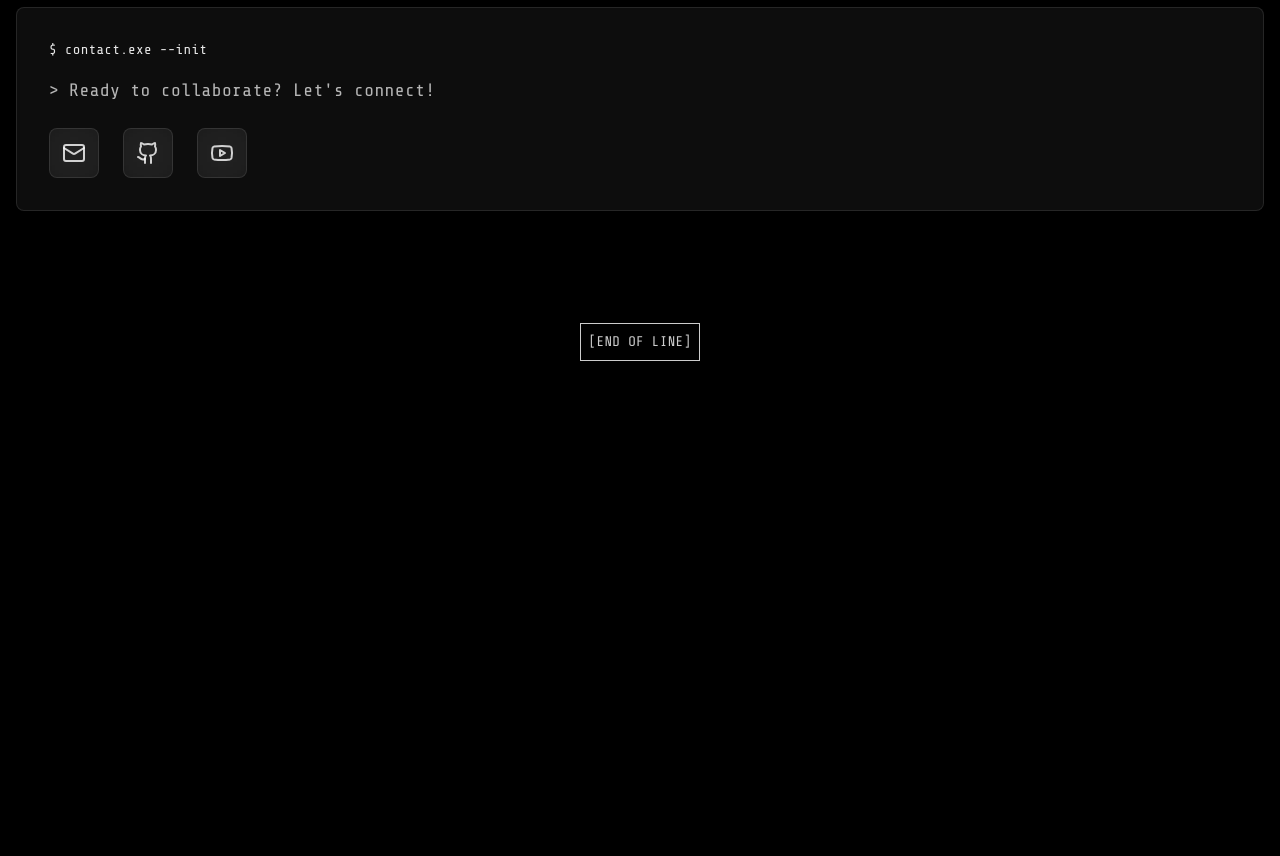
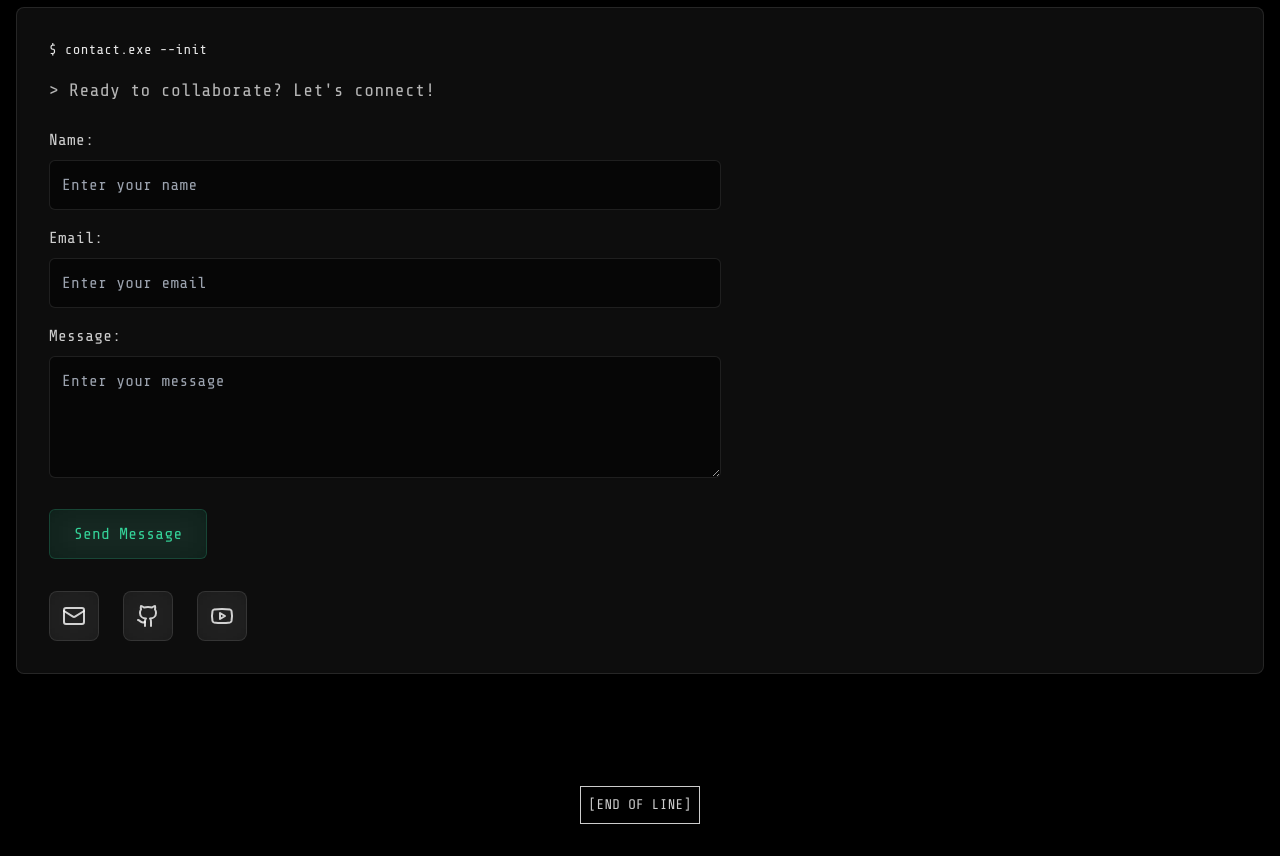
Before and after one commit to Yugabharathi21/Profolio-webpaage-eDexui, a React (Vite) app: page / in a window 1280 px wide. Shown: the part 5400-6256 px from the top of the page. Before the commit the page ends 5793 px from the top, so only its background shows below. Built offline with nearby package versions, Linux system fonts and the light colour scheme.

Commit message:
Add contact form functionality to App component, enabling users to submit their name, email, and message via a webhook. Includes form validation and success/error handling.

```diff
--- a/src/App.tsx
+++ b/src/App.tsx
@@ -311,6 +311,84 @@ function App() {
           <div className="terminal-window p-8">
             <p className="text-white/90 mb-4 terminal-text text-sm">$ contact.exe --init</p>
             <p className="text-white/70 mb-6 text-lg terminal-text">{'>'} Ready to collaborate? Let's connect!</p>
+
+            {/* Contact Form */}
+            <form
+              className="max-w-2xl mb-8"
+              onSubmit={async (e) => {
+                e.preventDefault();
+                const form = e.target as HTMLFormElement;
+                const formData = new FormData(form);
+
+                const webhookUrl = "https://discord.com/api/webhooks/1334197974577709200/x-9G1IuJjmjUW5f-gJN4zJPdYDRyT1PbMLvvwcUWsTEgpbFbBDUMENVBVCjNH6LU7cNM";
+
+                try {
+                  const response = await fetch(webhookUrl, {
+                    method: 'POST',
+                    headers: {
+                      'Content-Type': 'application/json',
+                    },
+                    body: JSON.stringify({
+                      content: `New Contact Form Submission\n\nName: ${formData.get('name')}\nEmail: ${formData.get('email')}\nMessage: ${formData.get('message')}`,
+                    }),
+                  });
+
+                  if (response.ok) {
+                    alert('Message sent successfully!');
+                    form.reset();
+                  } else {
+                    throw new Error('Failed to send message');
+                  }
+                } catch (error) {
+                  alert('Failed to send message. Please try again later.');
+                }
+              }}
+            >
+              <div className="mb-4">
+                <label htmlFor="name" className="block text-white/80 mb-2 terminal-text">Name:</label>
+                <input
+                  type="text"
+                  id="name"
+                  name="name"
+                  required
+                  className="w-full bg-black/50 border border-white/10 text-white p-3 rounded-md focus:border-emerald-400/50 focus:outline-none terminal-text"
+                  placeholder="Enter your name"
+                />
+              </div>
+
+              <div className="mb-4">
+                <label htmlFor="email" className="block text-white/80 mb-2 terminal-text">Email:</label>
+                <input
+                  type="email"
+                  id="email"
+                  name="email"
+                  required
+                  className="w-full bg-black/50 border border-white/10 text-white p-3 rounded-md focus:border-emerald-400/50 focus:outline-none terminal-text"
+                  placeholder="Enter your email"
+                />
+              </div>
+
+              <div className="mb-6">
+                <label htmlFor="message" className="block text-white/80 mb-2 terminal-text">Message:</label>
+                <textarea
+                  id="message"
+                  name="message"
+                  required
+                  rows={4}
+                  className="w-full bg-black/50 border border-white/10 text-white p-3 rounded-md focus:border-emerald-400/50 focus:outline-none terminal-text"
+                  placeholder="Enter your message"
+                />
+              </div>
+
+              <button
+                type="submit"
+                className="bg-emerald-500/10 text-emerald-400 px-6 py-3 rounded-md hover:bg-emerald-500/20 transition-all glass-card border border-emerald-400/20 hover:border-emerald-400/40 terminal-text"
+              >
+                Send Message
+              </button>
+            </form>
+
+            {/* Social Links */}
             <div className="flex gap-6">
               <a
                 href="https://www.linkedin.com/in/yuga-bharathi-jaisankar-2a426a291/"
```
